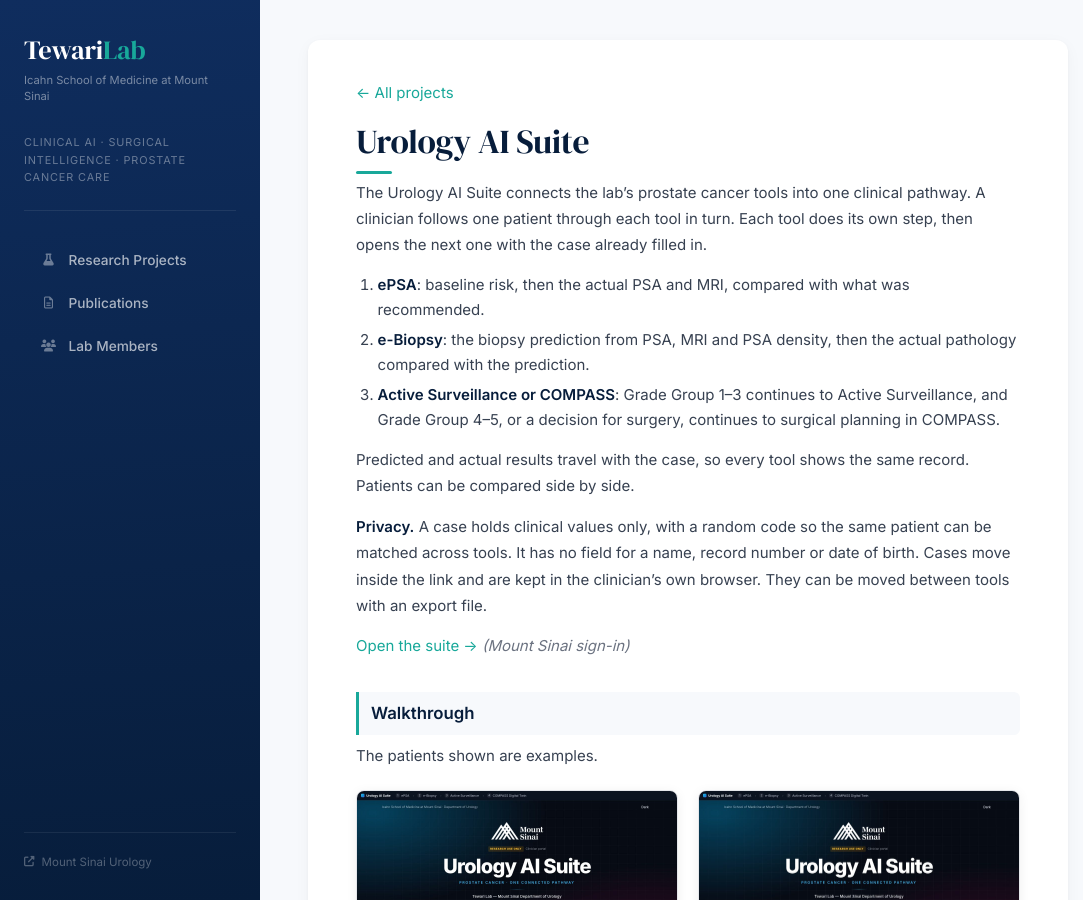
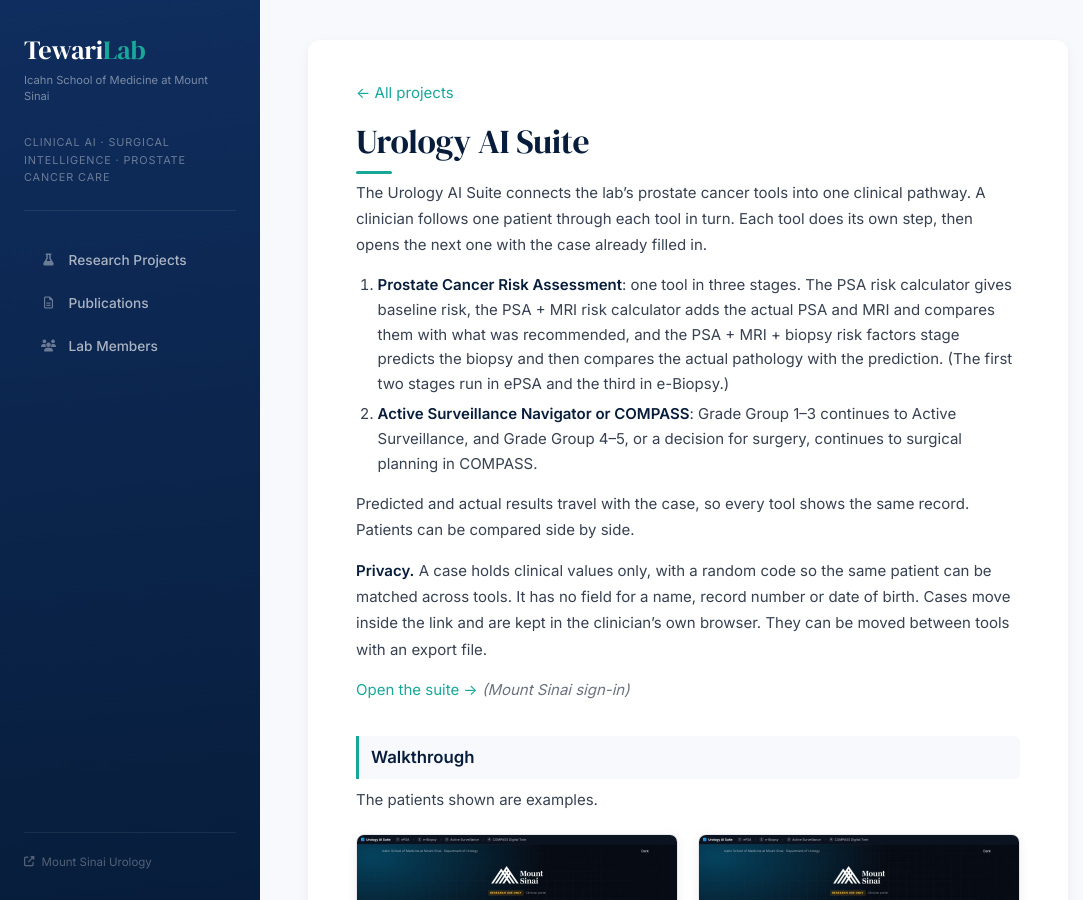
Before and after one commit to Urology-AI/urology-ai.github.io, a Jekyll site: the page built from projects/urology-ai-suite.md, in a window 1280 px wide and 900 px high. Shown: the whole window, without its empty margins (0-1083 px from the left). Built offline with Jekyll 4.4.1, drawn with Linux system fonts in a browser that asks for light colours; some of the changed text lies outside the part shown.

Commit message:
Rename to Prostate Cancer Risk Assessment; five-stage pathway wording (#12)
Co-authored-by: Claude Sonnet 5.5 <noreply@anthropic.com>

```diff
--- a/projects/urology-ai-suite.md
+++ b/projects/urology-ai-suite.md
@@ -10,9 +10,8 @@ permalink: /projects/urology-ai-suite/
 
 The Urology AI Suite connects the lab's prostate cancer tools into one clinical pathway. A clinician follows one patient through each tool in turn. Each tool does its own step, then opens the next one with the case already filled in.
 
-1. **ePSA**: baseline risk, then the actual PSA and MRI, compared with what was recommended.
-2. **e-Biopsy**: the biopsy prediction from PSA, MRI and PSA density, then the actual pathology compared with the prediction.
-3. **Active Surveillance or COMPASS**: Grade Group 1–3 continues to Active Surveillance, and Grade Group 4–5, or a decision for surgery, continues to surgical planning in COMPASS.
+1. **Prostate Cancer Risk Assessment**: one tool in three stages. The PSA risk calculator gives baseline risk, the PSA + MRI risk calculator adds the actual PSA and MRI and compares them with what was recommended, and the PSA + MRI + biopsy risk factors stage predicts the biopsy and then compares the actual pathology with the prediction. (The first two stages run in ePSA and the third in e-Biopsy.)
+2. **Active Surveillance Navigator or COMPASS**: Grade Group 1–3 continues to Active Surveillance, and Grade Group 4–5, or a decision for surgery, continues to surgical planning in COMPASS.
 
 Predicted and actual results travel with the case, so every tool shows the same record. Patients can be compared side by side.
 
@@ -35,15 +34,15 @@ The patients shown are examples.
 </figure>
 <figure class="walk-step">
   <a href="{{ "/assets/img/projects/suite/03-epsa.jpg" | relative_url }}" target="_blank" rel="noopener"><img src="{{ "/assets/img/projects/suite/03-epsa.jpg" | relative_url }}" alt="ePSA" loading="lazy"></a>
-  <figcaption><strong>ePSA.</strong> Baseline, actual PSA and actual MRI, each compared with what was recommended, then on to e-Biopsy.</figcaption>
+  <figcaption><strong>Prostate Cancer Risk Assessment, PSA and MRI stages (ePSA).</strong> Baseline, actual PSA and actual MRI, each compared with what was recommended, then on to the biopsy stage.</figcaption>
 </figure>
 <figure class="walk-step">
   <a href="{{ "/assets/img/projects/suite/04-ebiopsy.jpg" | relative_url }}" target="_blank" rel="noopener"><img src="{{ "/assets/img/projects/suite/04-ebiopsy.jpg" | relative_url }}" alt="e-Biopsy" loading="lazy"></a>
-  <figcaption><strong>e-Biopsy.</strong> The prediction, the actual pathology, how they compare, and where the case goes next.</figcaption>
+  <figcaption><strong>Prostate Cancer Risk Assessment, biopsy stage (e-Biopsy).</strong> The prediction, the actual pathology, how they compare, and where the case goes next.</figcaption>
 </figure>
 <figure class="walk-step">
   <a href="{{ "/assets/img/projects/suite/05-as.jpg" | relative_url }}" target="_blank" rel="noopener"><img src="{{ "/assets/img/projects/suite/05-as.jpg" | relative_url }}" alt="Active Surveillance" loading="lazy"></a>
-  <figcaption><strong>Active Surveillance.</strong> Pathology arrives filled in, with the record so far beside the guideline tier.</figcaption>
+  <figcaption><strong>Active Surveillance Navigator.</strong> Pathology arrives filled in, with the record so far beside the guideline tier.</figcaption>
 </figure>
 <figure class="walk-step">
   <a href="{{ "/assets/img/projects/suite/06-compass.jpg" | relative_url }}" target="_blank" rel="noopener"><img src="{{ "/assets/img/projects/suite/06-compass.jpg" | relative_url }}" alt="COMPASS" loading="lazy"></a>
```
Also changed, not shown: projects/active-surveillance.md (+3 -3 lines), projects/index.md (+4 -4 lines).
